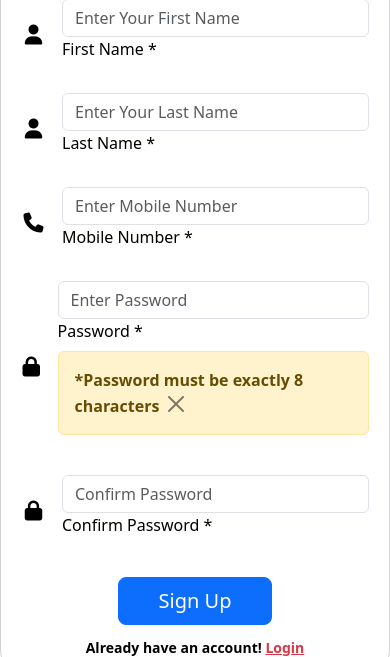
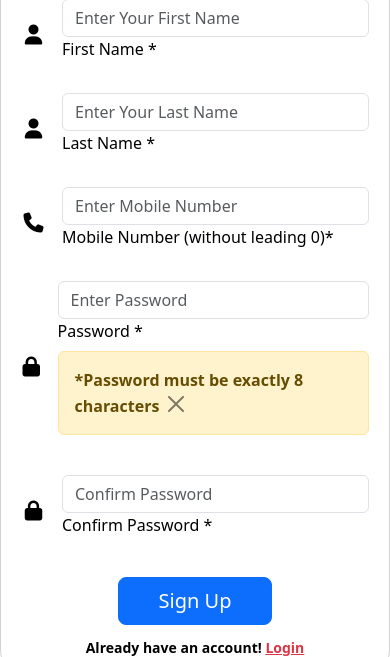
Before and after one commit to Ozzymara/dileviroo, a Django app: page /signup in a window 390 px wide. Shown: the part 545-1202 px from the top of the page. Run offline with Django 4.2, Linux system fonts and the light colour scheme; parts of the project's set-up code (start-up, migrations or seed data) failed here and were passed over; some libraries are stand-ins or nearby versions.

Commit message:
Leading zero notification on mobile phone added

```diff
--- a/cafe/models.py
+++ b/cafe/models.py
@@ -84,7 +84,7 @@ class User(AbstractUser):
 
     Attributes:
         phone (CharField): Unique phone number
-        (max 10 digits, primary identifier)
+        (max 11 digits, primary identifier)
         phone_verified (BooleanField): Whether phone number is verified
         cafe_manager (BooleanField): Whether user has cafe manager privileges
         order_count (IntegerField): Total number of orders placed by user
@@ -184,7 +184,7 @@ class Order(models.Model):
         order_id (IntegerField): Order identifier (default 0)
         items_json (CharField): JSON string of ordered items (max 5000 chars)
         name (CharField): Customer name (max 30 characters)
-        phone (CharField): Customer phone number (max 10 digits)
+        phone (CharField): Customer phone number (max 11 digits)
         table (CharField): Table number or 'take away' (max 15 characters)
         price (CharField): Total order price as string (max 5 characters)
         order_time (DateTimeField): Timestamp when order was placed
@@ -219,7 +219,7 @@ class Bill(models.Model):
         Consolidated order items as string (max 5000 chars)
         name (CharField): Customer name (max 50 characters)
         bill_total (IntegerField): Total bill amount
-        phone (CharField): Customer phone number (max 10 digits)
+        phone (CharField): Customer phone number (max 11 digits)
         bill_time (DateTimeField): Timestamp when bill was generated
 
     Note:
--- a/cafe/templates/login.html
+++ b/cafe/templates/login.html
@@ -37,7 +37,7 @@
                     <!-- Password input -->
                     <div class="form-outline mb-3">
                         <input type="password" id="form3Example4" name='password' class="form-control form-control-lg"
-                  placeholder="Enter password" maxlength="8">
+                  placeholder="Enter password">
                         <label class="form-label" for="form3Example4">Password</label>
                     </div>
 
--- a/cafe/templates/signup.html
+++ b/cafe/templates/signup.html
@@ -40,8 +40,8 @@
                     <div class="d-flex flex-row align-items-center mb-4">
                       <i class="fas fa-phone fa-lg me-3 fa-fw"></i>
                       <div class="form-outline flex-fill mb-0">
-                        <input type="text" name='number' id="form3Example3cn" placeholder='Enter Mobile Number' maxlength='11' class="form-control" required>
-                        <label class="form-label" for="form3Example3cn">Mobile Number *</label>
+                        <input type="text" name='number' id="form3Example3cn" placeholder='Enter Mobile Number' maxlength='10' class="form-control" required>
+                        <label class="form-label" for="form3Example3cn">Mobile Number (without leading 0)*</label>
                       </div>
                     </div>
 
@@ -188,16 +188,16 @@ document.addEventListener('DOMContentLoaded', function() {
             return false;
         }
 
-        // Check phone number
+        // Check phone number (back to 10 digits to match database)
         if (!phoneInput.value.trim()) {
             showNotification('Mobile Number is required!');
             phoneInput.focus();
             return false;
         }
 
-        if (phoneInput.value.length > 11) {
-            showNotification('Mobile Number cannot exceed 11 digits!');
-            phoneInput.value = phoneInput.value.substring(0, 11);
+        if (phoneInput.value.length > 10) {
+            showNotification('Mobile Number cannot exceed 10 digits!');
+            phoneInput.value = phoneInput.value.substring(0, 10);
             phoneInput.focus();
             return false;
         }
@@ -246,7 +246,7 @@ document.addEventListener('DOMContentLoaded', function() {
         return true;
     }
 
-    // Phone number validation - only allow numbers
+    // Phone number validation - only allow numbers (10 digits max to match database)
     if (phoneInput) {
         phoneInput.addEventListener('input', function(e) {
             const value = e.target.value;
@@ -257,9 +257,9 @@ document.addEventListener('DOMContentLoaded', function() {
                 e.target.value = numbersOnly;
             }
 
-            if (numbersOnly.length > 11) {
-                showNotification('Phone number cannot exceed 11 digits!');
-                e.target.value = numbersOnly.substring(0, 11);
+            if (numbersOnly.length > 10) {
+                showNotification('Phone number cannot exceed 10 digits!');
+                e.target.value = numbersOnly.substring(0, 10);
             }
         });
 
```
Also changed, not shown: cafe/migrations/0001_initial.py, cafe/migrations/0003_auto_20250731_1251.py (added), cafe/migrations/0004_alter_bill_phone_alter_order_phone_alter_user_phone.py (added).
